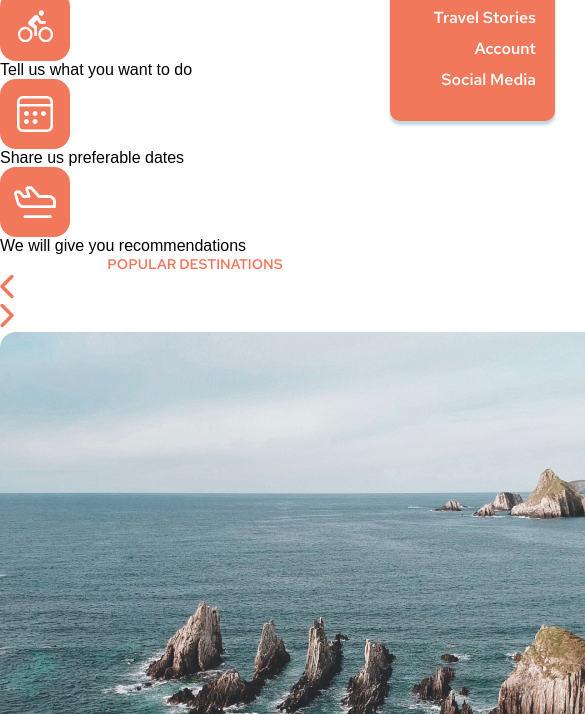
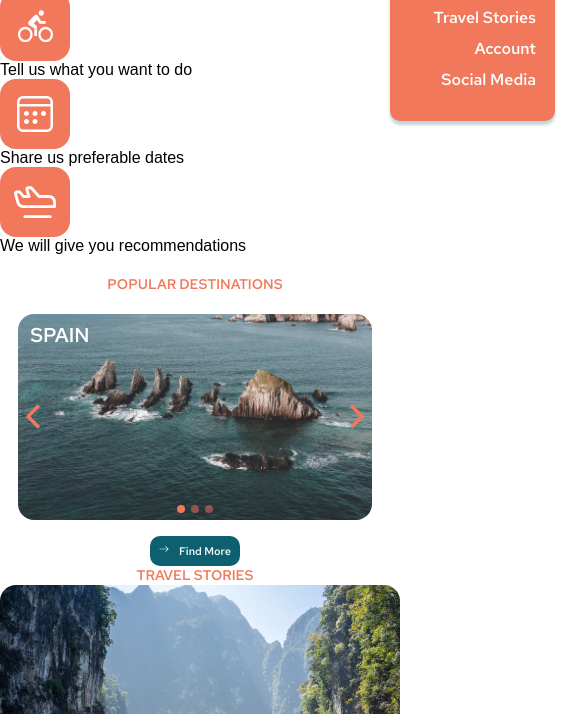
Before and after one commit to pshigotskaya26/travel, a website with bundled scripts: page travel/index.html in a window 390 px wide. Shown: the part 130-844 px from the top of the page, 585 px wide, since content can reach past the window. Built offline with nearby package versions, Linux system fonts and the light colour scheme; files whose address does not match are found by name.

Commit message:
feat: add styles for destinations in destinations.scss file

```diff
--- a/travel/sass/components/_destinations.scss
+++ b/travel/sass/components/_destinations.scss
@@ -0,0 +1,223 @@
+.destinations {
+	padding-top: 99px;
+	@media (max-width: 1440px) {
+		padding-top: calc(20px + (99 - 20) * ((100vw - 390px) / (1440 - 390)));
+	}
+}
+
+.destinations__title {
+	padding-bottom: 46px;
+	@media (max-width: 1440px) {
+		padding-bottom: calc(20px + (46 - 20) * ((100vw - 390px) / (1440 - 390)));
+	}
+}
+
+.destinations__slider {
+	padding-bottom: 40px;
+	@media (max-width: 1200px) {
+		padding-bottom: calc(23px + (40 - 23) * ((100vw - 390px) / (1200 - 390)));
+	}
+}
+
+.slider__wrapper {
+	position: relative;
+	padding-bottom: 24px;
+	overflow: hidden;
+	@media (max-width: 390px) {
+		margin-left: 15px;
+		margin-right: 15px;
+	}
+}
+
+.slider__nav {
+	position: absolute;
+	top: 0;
+	display: flex;
+	align-items: center;
+	justify-content: center;
+	width: 258px;
+	height: 804px;
+	cursor: pointer;
+	z-index: 6;
+	@media (max-width: 1440px) {
+		width: calc(68px + (258 - 68) * ((100vw - 391px) / (1440 - 391)));
+		height: calc(214px + (804 - 214) * ((100vw - 391px) / (1440 - 391)));
+	}
+	@media (max-width: 390px) {
+		cursor: default;
+		width: calc(36px + (36 - 36) * ((100vw - 320px) / (390 - 320)));
+		height: calc(165px + (206 - 165) * ((100vw - 320px) / (390 - 320)));
+	}
+}
+
+.slider__nav_prev {
+	left: 0;
+}
+
+.slider__nav_next {
+	right: 0;
+}
+
+.slider-icon {
+	display: none;
+	@media (max-width: 390px) {
+		width: 30px;
+		height: 30px;
+		display: flex;
+		align-items: center;
+		justify-content: center;
+		cursor: pointer;
+	}
+}
+
+.slider__content {
+	display: flex;
+	justify-content: center;
+	@media (max-width: 390px) {
+		gap: 10px;
+	}
+}
+
+.slider__item {
+	position: relative;
+	width: 60%;
+	padding:  0 30px;
+	@media (max-width: 1440px) {
+		padding: 0 calc(10px + (30 - 10) * ((100vw - 391px) / (1440 - 391)));
+	}
+
+	@media (max-width: 390px) {
+		padding: 0;
+		width: 100%;
+	}
+
+	&:nth-child(1) {
+		margin-left: -60%;
+		@media (max-width: 390px) {
+			margin-left: -100%;
+		}
+	}
+
+	&:nth-child(3) {
+		margin-right: -60%;
+		@media (max-width: 390px) {
+			margin-right: -100%;
+		}
+	}
+}
+
+.slider__item .img-visible {
+	display: block;
+	width: 100%;
+    height: auto;
+	-moz-border-radius: 16px;
+    -webkit-border-radius: 16px;
+    border-radius: 16px;
+	@media (max-width: 390px) {
+		display: none;
+	}
+}
+
+.slider__item .img-hidden {
+	display: none;
+	width: 100%;
+    height: auto;
+	-moz-border-radius: 16px;
+    -webkit-border-radius: 16px;
+    border-radius: 16px;
+	@media (max-width: 390px) {
+		display: block;
+	}
+}
+
+.slider__text {
+	position: absolute;
+	left: 45px;
+	bottom: 40px;
+	font-family: "Red Hat Text", Arial, Verdana, sans-serif;
+	font-style: normal;
+	font-weight: 500;
+	font-size: 32px;
+	line-height: 42px;
+	text-transform: uppercase;
+	color: $color-white;
+	@media (max-width: 1440px) {
+		left: calc(20px + (45 - 20) * ((100vw - 390px) / (1440 - 390)));
+		bottom: calc(15px + (40 - 15) * ((100vw - 390px) / (1440 - 390)));
+		font-size: calc(20px + (32 - 20) * ((100vw - 390px) / (1440 - 390)));
+		line-height: calc(26px + (42 - 26) * ((100vw - 390px) / (1440 - 390)));
+	}
+
+	@media (max-width: 390px) {
+		left: 12px;
+		top: 8px;
+		font-size: calc(20px + (32 - 20) * ((100vw - 390px) / (1440 - 390)));
+		line-height: calc(26px + (42 - 26) * ((100vw - 390px) / (1440 - 390)));
+	}
+}
+
+.slider__text_visible {
+	display: block;
+	@media (max-width: 390px) {
+		display: none;
+	}
+}
+
+.slider__text_hidden {
+	display: none;
+	@media (max-width: 390px) {
+		display: block;
+	}
+}
+
+.slider__indicators {
+	display: flex;
+	justify-content: center;
+	@media (max-width: 390px) {
+		position: relative;
+		margin-top: -39px;
+	}
+}
+
+.indicators {
+	display: flex;
+	gap: 10px;
+	@media (max-width: 390px) {
+		gap: 6px;
+	}
+}
+
+.indicators__item {
+	width: 20px;
+	height: 20px;
+	background: rgba(242, 120, 92, 0.5);
+	-moz-border-radius: 50%;
+    -webkit-border-radius: 50%;
+	border-radius: 50%;
+	@media (max-width: 1440px) {
+		width: calc(8px + (20 - 8) * ((100vw - 390px) / (1440 - 390)));
+		height: calc(8px + (20 - 8) * ((100vw - 390px) / (1440 - 390)));
+	}
+
+	&_active {
+		background: $color-primery;
+	}
+
+	&:nth-child(2) {
+		background: $color-primery;
+		@media (max-width: 390px) {
+			background: rgba(242, 120, 92, 0.5);
+		}
+	}
+	&:nth-child(1) {
+		background: rgba(242, 120, 92, 0.5);
+		@media (max-width: 390px) {
+			background: $color-primery;
+		}
+	}
+}
+
+.destinations__button {
+	display: flex;
+	justify-content: center;
+}
```
Also changed, not shown: travel/css/style.css, 1 other file.
